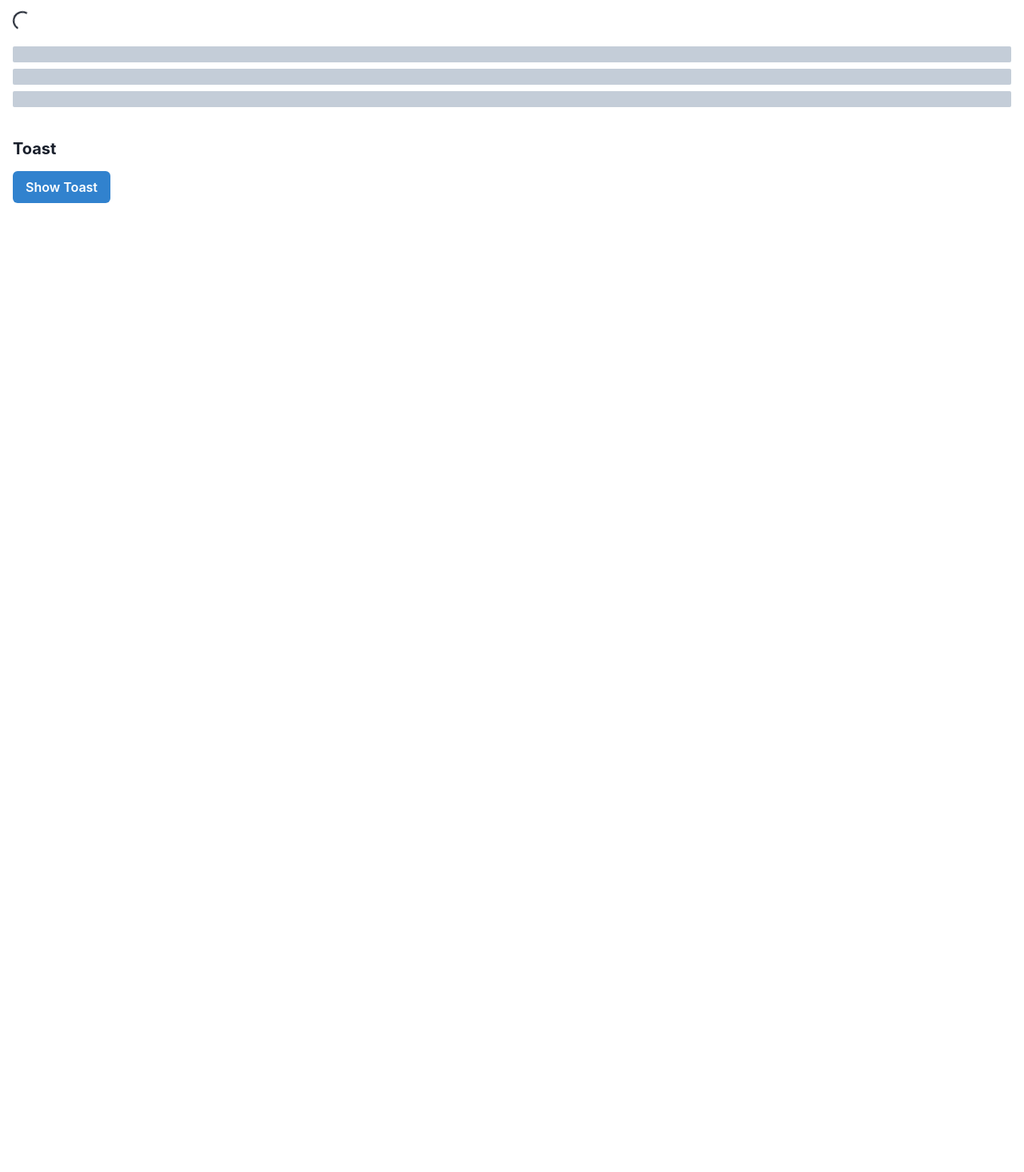
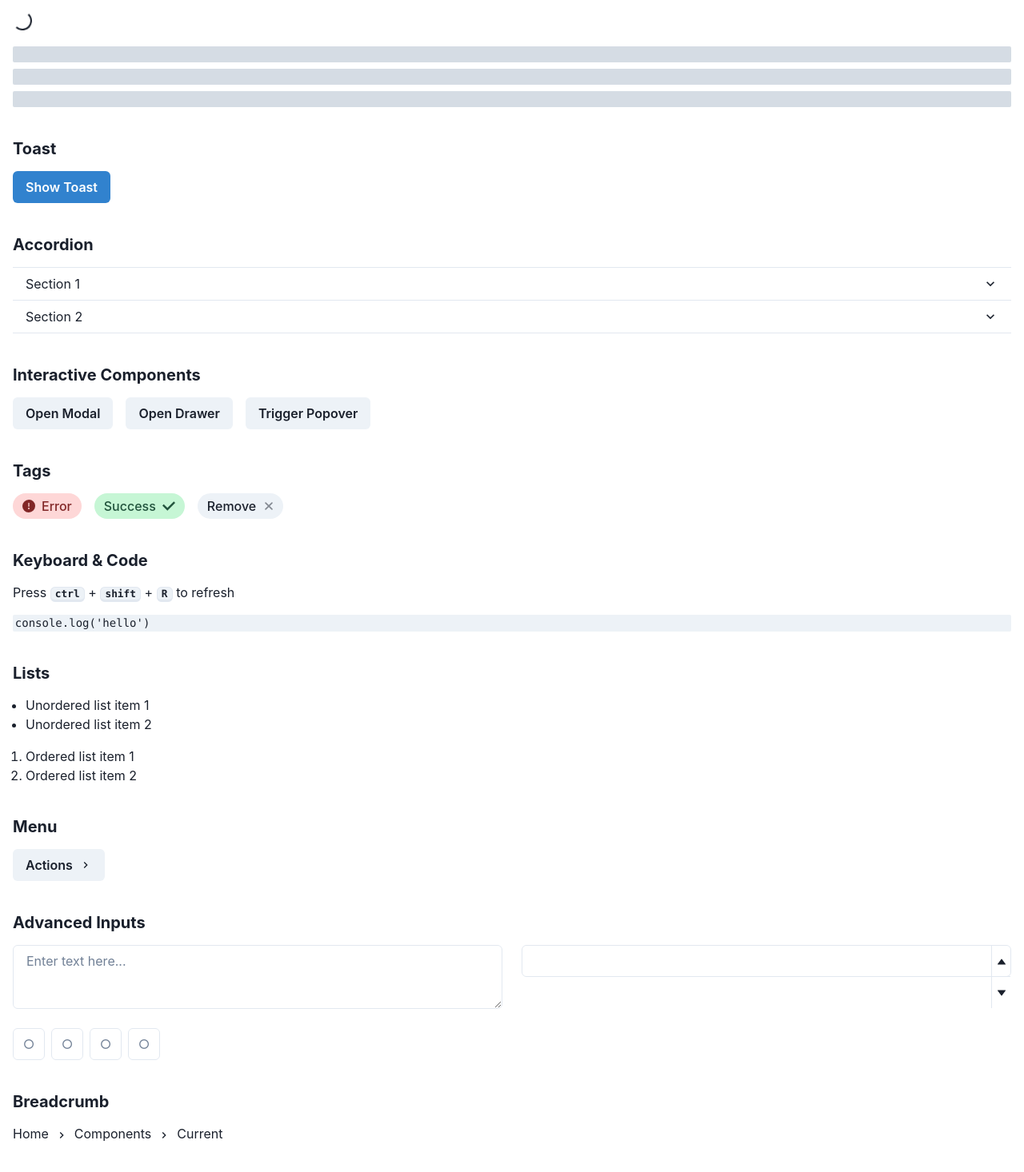
Before and after one commit to bhoomikamehtastartbit/reactchakraui, a React (Create React App) app: page /components in a window 1280 px wide. Shown: the part 1301-2767 px from the top of the page at 80% size. Before the commit the page ends 1595 px from the top, so only its background shows below. Built offline with nearby package versions, Linux system fonts and the light colour scheme.

Commit message:
add more components

```diff
--- a/src/pages/Components.js
+++ b/src/pages/Components.js
@@ -30,11 +30,70 @@ import {
   AvatarGroup,
   Spinner,
   Skeleton,
-  useToast
+  useToast,
+  Accordion,
+  AccordionItem,
+  AccordionButton,
+  AccordionPanel,
+  AccordionIcon,
+  Drawer,
+  DrawerBody,
+  DrawerHeader,
+  DrawerOverlay,
+  DrawerContent,
+  DrawerCloseButton,
+  useDisclosure,
+  Modal,
+  ModalOverlay,
+  ModalContent,
+  ModalHeader,
+  ModalBody,
+  ModalCloseButton,
+  Popover,
+  PopoverTrigger,
+  PopoverContent,
+  PopoverHeader,
+  PopoverBody,
+  PopoverArrow,
+  PopoverCloseButton,
+  Tag,
+  TagLabel,
+  TagLeftIcon,
+  TagRightIcon,
+  TagCloseButton,
+  Kbd,
+  Code,
+  Divider,
+  CircularProgress,
+  List,
+  ListItem,
+  ListIcon,
+  OrderedList,
+  UnorderedList,
+  Menu,
+  MenuButton,
+  MenuList,
+  MenuItem,
+  MenuDivider,
+  IconButton,
+  Textarea,
+  NumberInput,
+  NumberInputField,
+  NumberInputStepper,
+  NumberIncrementStepper,
+  NumberDecrementStepper,
+  PinInput,
+  PinInputField,
+  Breadcrumb,
+  BreadcrumbItem,
+  BreadcrumbLink,
 } from '@chakra-ui/react';
+import { ChevronRightIcon, AddIcon, WarningIcon, CheckIcon, EmailIcon } from '@chakra-ui/icons';
 
 function Components() {
   const toast = useToast();
+  const { isOpen, onOpen, onClose } = useDisclosure();
+  const { isOpen: isDrawerOpen, onOpen: onDrawerOpen, onClose: onDrawerClose } = useDisclosure();
 
   return (
     <Container maxW="container.xl" py={10}>
@@ -165,6 +224,179 @@ function Components() {
             Show Toast
           </Button>
         </Box>
+
+        {/* Accordion Section */}
+        <Box>
+          <Heading size="md" mb={4}>Accordion</Heading>
+          <Accordion allowMultiple>
+            <AccordionItem>
+              <AccordionButton>
+                <Box flex="1" textAlign="left">
+                  Section 1
+                </Box>
+                <AccordionIcon />
+              </AccordionButton>
+              <AccordionPanel>
+                Content for section 1
+              </AccordionPanel>
+            </AccordionItem>
+            <AccordionItem>
+              <AccordionButton>
+                <Box flex="1" textAlign="left">
+                  Section 2
+                </Box>
+                <AccordionIcon />
+              </AccordionButton>
+              <AccordionPanel>
+                Content for section 2
+              </AccordionPanel>
+            </AccordionItem>
+          </Accordion>
+        </Box>
+
+        {/* Interactive Components */}
+        <Box>
+          <Heading size="md" mb={4}>Interactive Components</Heading>
+          <Stack direction="row" spacing={4}>
+            <Button onClick={onOpen}>Open Modal</Button>
+            <Button onClick={onDrawerOpen}>Open Drawer</Button>
+            <Popover>
+              <PopoverTrigger>
+                <Button>Trigger Popover</Button>
+              </PopoverTrigger>
+              <PopoverContent>
+                <PopoverArrow />
+                <PopoverCloseButton />
+                <PopoverHeader>Popover Header</PopoverHeader>
+                <PopoverBody>Popover content here</PopoverBody>
+              </PopoverContent>
+            </Popover>
+          </Stack>
+        </Box>
+
+        {/* Tags Section */}
+        <Box>
+          <Heading size="md" mb={4}>Tags</Heading>
+          <Stack direction="row" spacing={4}>
+            <Tag size="lg" colorScheme="red" borderRadius="full">
+              <TagLeftIcon as={WarningIcon} />
+              <TagLabel>Error</TagLabel>
+            </Tag>
+            <Tag size="lg" colorScheme="green" borderRadius="full">
+              <TagLabel>Success</TagLabel>
+              <TagRightIcon as={CheckIcon} />
+            </Tag>
+            <Tag size="lg" colorScheme="gray" borderRadius="full">
+              <TagLabel>Remove</TagLabel>
+              <TagCloseButton />
+            </Tag>
+          </Stack>
+        </Box>
+
+        {/* Keyboard and Code */}
+        <Box>
+          <Heading size="md" mb={4}>Keyboard & Code</Heading>
+          <Stack spacing={4}>
+            <Text>
+              Press <Kbd>ctrl</Kbd> + <Kbd>shift</Kbd> + <Kbd>R</Kbd> to refresh
+            </Text>
+            <Code children="console.log('hello')" />
+          </Stack>
+        </Box>
+
+        {/* Lists */}
+        <Box>
+          <Heading size="md" mb={4}>Lists</Heading>
+          <Stack spacing={4}>
+            <UnorderedList>
+              <ListItem>Unordered list item 1</ListItem>
+              <ListItem>Unordered list item 2</ListItem>
+            </UnorderedList>
+            <OrderedList>
+              <ListItem>Ordered list item 1</ListItem>
+              <ListItem>Ordered list item 2</ListItem>
+            </OrderedList>
+          </Stack>
+        </Box>
+
+        {/* Menu */}
+        <Box>
+          <Heading size="md" mb={4}>Menu</Heading>
+          <Menu>
+            <MenuButton as={Button} rightIcon={<ChevronRightIcon />}>
+              Actions
+            </MenuButton>
+            <MenuList>
+              <MenuItem>Download</MenuItem>
+              <MenuItem>Create a Copy</MenuItem>
+              <MenuDivider />
+              <MenuItem>Delete</MenuItem>
+            </MenuList>
+          </Menu>
+        </Box>
+
+        {/* Form Inputs */}
+        <Box>
+          <Heading size="md" mb={4}>Advanced Inputs</Heading>
+          <SimpleGrid columns={{ base: 1, md: 2 }} spacing={6}>
+            <Textarea placeholder="Enter text here..." />
+            <NumberInput max={50} min={10}>
+              <NumberInputField />
+              <NumberInputStepper>
+                <NumberIncrementStepper />
+                <NumberDecrementStepper />
+              </NumberInputStepper>
+            </NumberInput>
+            <Stack direction="row">
+              <PinInput>
+                <PinInputField />
+                <PinInputField />
+                <PinInputField />
+                <PinInputField />
+              </PinInput>
+            </Stack>
+          </SimpleGrid>
+        </Box>
+
+        {/* Breadcrumb */}
+        <Box>
+          <Heading size="md" mb={4}>Breadcrumb</Heading>
+          <Breadcrumb separator={<ChevronRightIcon />}>
+            <BreadcrumbItem>
+              <BreadcrumbLink href="#">Home</BreadcrumbLink>
+            </BreadcrumbItem>
+            <BreadcrumbItem>
+              <BreadcrumbLink href="#">Components</BreadcrumbLink>
+            </BreadcrumbItem>
+            <BreadcrumbItem isCurrentPage>
+              <BreadcrumbLink href="#">Current</BreadcrumbLink>
+            </BreadcrumbItem>
+          </Breadcrumb>
+        </Box>
+
+        {/* Modal */}
+        <Modal isOpen={isOpen} onClose={onClose}>
+          <ModalOverlay />
+          <ModalContent>
+            <ModalHeader>Modal Title</ModalHeader>
+            <ModalCloseButton />
+            <ModalBody pb={6}>
+              This is the modal content
+            </ModalBody>
+          </ModalContent>
+        </Modal>
+
+        {/* Drawer */}
+        <Drawer isOpen={isDrawerOpen} placement="right" onClose={onDrawerClose}>
+          <DrawerOverlay />
+          <DrawerContent>
+            <DrawerCloseButton />
+            <DrawerHeader>Drawer Title</DrawerHeader>
+            <DrawerBody>
+              This is the drawer content
+            </DrawerBody>
+          </DrawerContent>
+        </Drawer>
       </Stack>
     </Container>
   );
```
